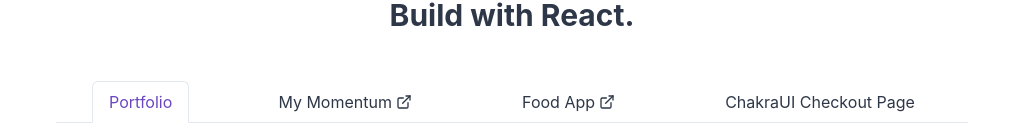
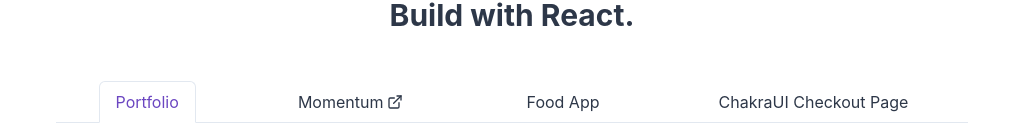
Before and after one commit to Caryin/personal-portfolio, a React (Create React App) app: page / in a window 1280 px wide. Shown: the part 816-952 px from the top of the page, without its empty margins (128-1137 px from the left). Built offline with nearby package versions, Linux system fonts and the light colour scheme.

Commit message:
remove food app link

```diff
--- a/src/components/ProjectTab.js
+++ b/src/components/ProjectTab.js
@@ -51,11 +51,9 @@ const Project = () => {
         <TabList justifyContent='space-around'>
           <Tab>Portfolio</Tab>
           <Tab>
-            My Momentum <ExternalLinkIcon mx={1} />
+            Momentum <ExternalLinkIcon mx={1} />
           </Tab>
-          <Tab>
-            Food App <ExternalLinkIcon mx={1} />
-          </Tab>
+          <Tab>Food App</Tab>
           <Tab>ChakraUI Checkout Page</Tab>
         </TabList>
         <TabPanels>
@@ -68,9 +66,7 @@ const Project = () => {
             </Link>
           </TabPanel>
           <TabPanel>
-            <Link href='https://food-order-me.vercel.app/' isExternal>
-              <Image src={foodApp} />
-            </Link>
+            <Image src={foodApp} />
           </TabPanel>
           <TabPanel>
             <Image src={checkoutPage} />
```
